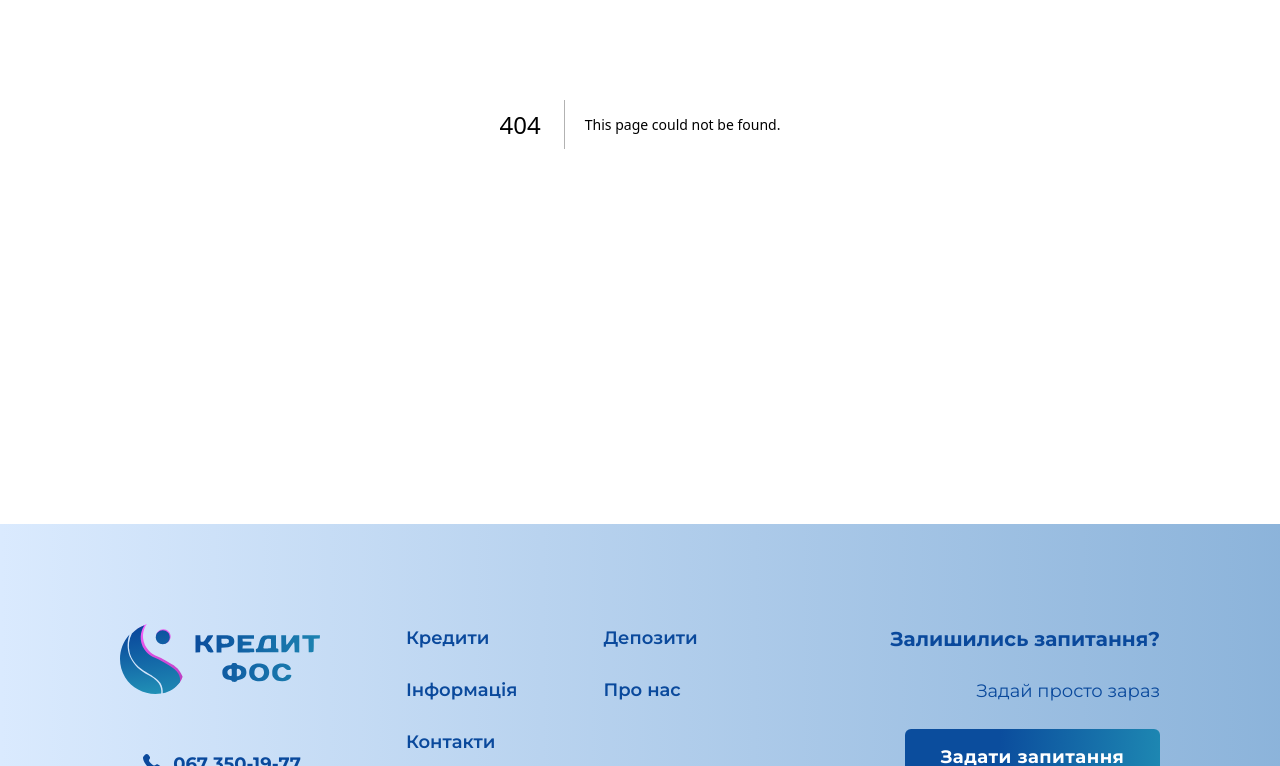
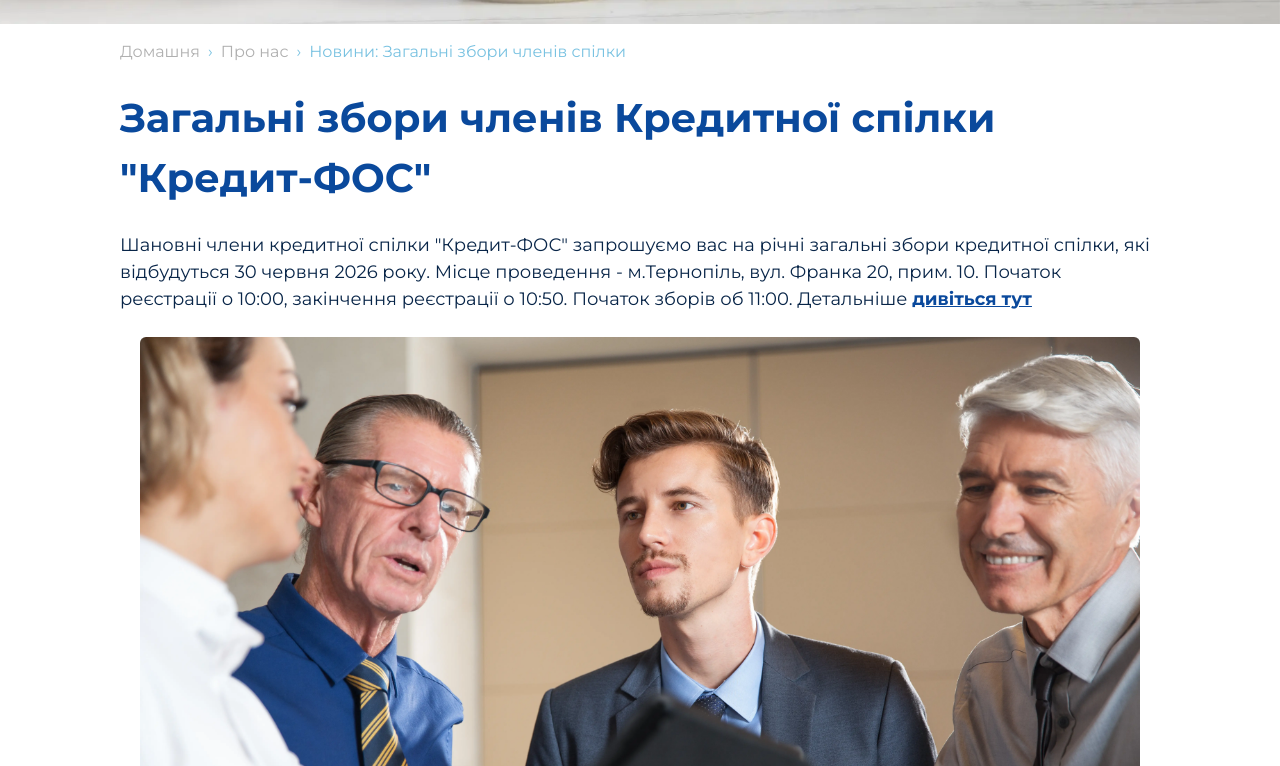
Before and after one commit to yurickv/Kredyt-fos-company-web-site, a Next.js app: page /about-us/general-meetings-of-members-26 in a window 1280 px wide. Before the commit this address had no page. Shown: the part 454-1220 px from the top of the page. Built offline with nearby package versions, Linux system fonts and the light colour scheme.

Commit message:
added news

```diff
--- /dev/null
+++ b/src/app/about-us/general-meetings-of-members-26/page.tsx
@@ -0,0 +1,81 @@
+import { Metadata } from "next";
+import Image from "next/image";
+import Link from "next/link";
+
+export const metadata: Metadata = {
+  title: "Загальні збори членів Кредит-ФОС 2026",
+  description:
+    "Запрошення на річні загальні збори членів кредитної спілки Кредит-ФОС, які відбудуться 30 червня 2026 року",
+  robots: {
+    index: true,
+    follow: true,
+    nocache: false,
+    googleBot: {
+      "max-snippet": -1,
+    },
+  },
+};
+
+const GeneralMitings = () => {
+  return (
+    <main>
+      <section className='bg-transparent min-h-[300px] py-16 md:py-[100px] lg:py-[120px]'>
+        <div className="fixed -top-[1px] -z-10 bg-[url('/Main-screen-1.webp')] bg-center bg-cover w-full h-[490px]"></div>
+        <div className='div-container'>
+          <h1 className='text-primary_400  font-extrabold text-[32px] md:text-[40px]'>
+            Кредит ФОС - ваш партнер у фінансах
+          </h1>
+        </div>
+      </section>
+      <section className='bg-netural_100'>
+        <div className='div-container text-primary_200 flex gap-2 pt-4'>
+          <Link
+            href='/'
+            className='text-netural_300 hover:text-primary_200 transition-colors duration-300'
+          >
+            Домашня
+          </Link>
+          <span>&#8250;</span>
+          <Link
+            href='/about-us'
+            className='text-netural_300 hover:text-primary_200 transition-colors duration-300'
+          >
+            Про нас
+          </Link>
+
+          <span>&#8250;</span>
+          <p>Новини: Загальні збори членів спілки</p>
+        </div>
+      </section>
+      <section className='pt-6 pb-[50px] bg-netural_100 text-[16px] md:text-[18px] text-primary_700'>
+        <div className='div-container flex flex-col gap-6'>
+          <h2 className='title'>
+            Загальні збори членів Кредитної спілки "Кредит-ФОС"
+          </h2>
+          <p>
+            Шановні члени кредитної спілки "Кредит-ФОС" запрошуємо вас на річні
+            загальні збори кредитної спілки, які відбудуться 30 червня 2026
+            року. Місце проведення - м.Тернопіль, вул. Франка 20, прим. 10.
+            Початок реєстрації о 10:00, закінчення реєстрації о 10:50. Початок
+            зборів об 11:00. Детальніше{" "}
+            <Link
+              href='https://docs.google.com/document/d/1iGFKvW192HNSYplvjA6lKkNipGpslADb/edit?usp=sharing&ouid=105532657333642908737&rtpof=true&sd=true'
+              className='text-primary_400 hover:text-primary_300 underline font-bold'
+            >
+              дивіться тут
+            </Link>
+          </p>
+          <div className='rounded-md overflow-hidden mx-auto'>
+            <Image
+              src='/newsFoto6.webp'
+              alt='news in Kredit Union'
+              width={1000}
+              height={638}
+            />
+          </div>
+        </div>
+      </section>
+    </main>
+  );
+};
+export default GeneralMitings;
--- a/src/components/main-page/sectionNews/sectionNews.tsx
+++ b/src/components/main-page/sectionNews/sectionNews.tsx
@@ -83,6 +83,14 @@
             ref={sliderRef}
             className='keen-slider h-[375px] md:h-[438px] lg:h-[386px]'
           >
+            <div className='keen-slider__slide'>
+              <NewsCard
+                title='Запрошення на загальні збори 2026'
+                text='Шановні члени кредитної спілки "Кредит-ФОС" запрошуємо вас на річні загальні збори кредитної спілки, які відбудуться 30 червня 2026 року в м.Тернопіль.'
+                route='/about-us/general-meetings-of-members-26'
+                foto='/newsFoto6.webp'
+              />
+            </div>
             <div className='keen-slider__slide'>
               <NewsCard
                 title='Запрошення на загальні збори'
```
Also changed, not shown: public/newsFoto6.webp (added).
